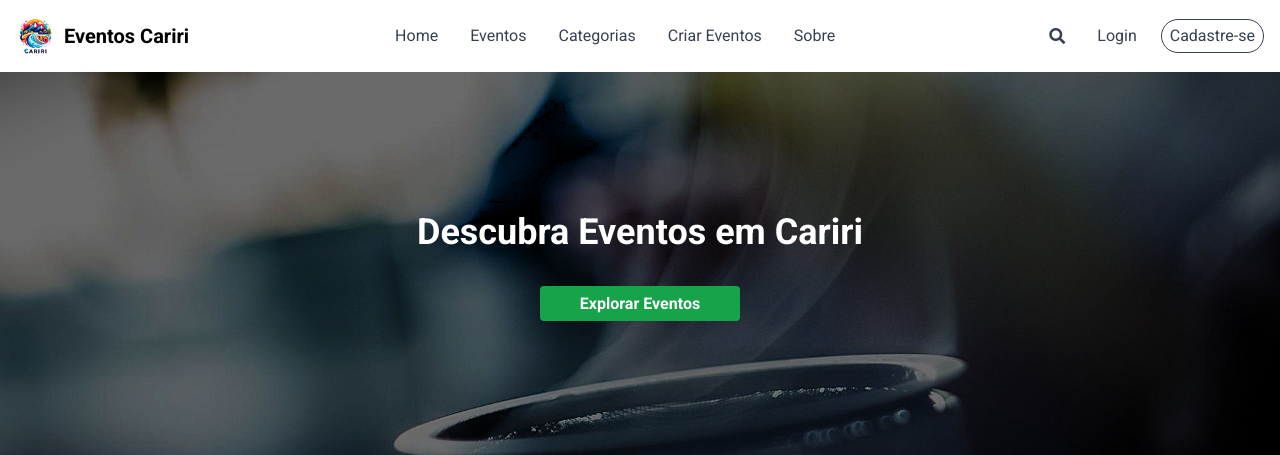
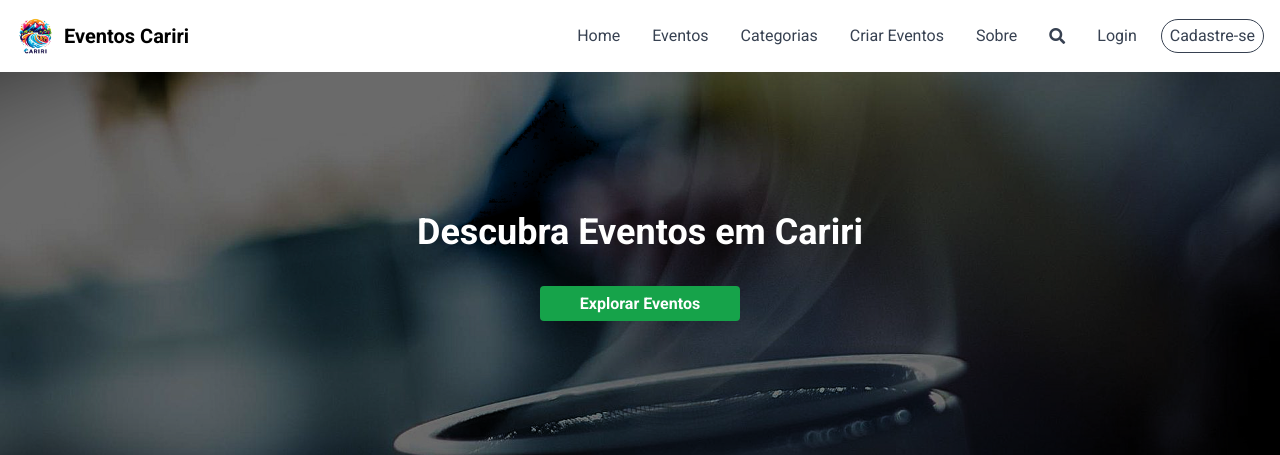
Before and after one commit to AlfaTeamUninassau/eventos_cariri, a Django app: page / in a window 1280 px wide. Shown: the top 455 px of the page. Run offline with Django 5.2, Linux system fonts and the light colour scheme; grey boxes labelled with a size stand in for pictures from a placeholder-image service; data that the repository does not hold is empty; some libraries are stand-ins or nearby versions.

Commit message:
feat: ux adjustments

```diff
--- a/eventos_cariri/static/eventos_cariri/css/styles.css
+++ b/eventos_cariri/static/eventos_cariri/css/styles.css
@@ -22,3 +22,7 @@
     padding: 10px; /* Espaçamento interno */
     border-radius: 5px; /* Bordas arredondadas */
   }
+
+  .hidden {
+    display: none;
+}
--- a/eventos_cariri/templates/base.html
+++ b/eventos_cariri/templates/base.html
@@ -23,35 +23,39 @@
 
     <!-- Header -->
     <header class="bg-white shadow-md">
-        <div class="container mx-auto px-4 py-4 flex flex-wrap justify-between items-center">
-            <div class="flex items-center">
+        <div class="container mx-auto px-4 py-4 flex justify-between items-center">
+            <div id="site-title" class="flex items-center">
                 <img alt="Eventos Cariri Logo" class="h-10 w-10" height="40" src="{% static 'eventos_cariri/images/logomarca.png' %}"/>
-                <span class="ml-2 text-xl font-bold">Eventos Cariri</span>
+                <span id="site-sub-title" class="ml-2 text-xl font-bold">Eventos Cariri</span>
             </div>
-            <nav class="flex flex-wrap space-x-4 mt-4 md:mt-0">
-                <a class="text-gray-700 rounded-full px-2 py-1 hover:bg-gray-500 text-black" href="{% url 'home' %}">Home</a>
-                <a class="text-gray-700 rounded-full px-2 py-1 hover:bg-gray-500 text-black" href="{% url 'events' %}">Eventos</a>
-                <a class="text-gray-700 rounded-full px-2 py-1 hover:bg-gray-500 text-black" href="#">Categorias</a>
-                <a class="text-gray-700 rounded-full px-2 py-1 hover:bg-gray-500 text-black" href="{% url 'event_create' %}">Criar Eventos</a>
-                <a class="text-gray-700 rounded-full px-2 py-1 hover:bg-gray-500 text-black" href="#">Sobre</a>
+            <div class="flex items-center space-x-4">
+                <nav id="menu" class="hidden md:flex flex-wrap space-x-4 mt-4 md:mt-0">
+                    <a class="text-gray-700 rounded-full px-2 py-1 hover:bg-gray-500 hover:text-white" href="{% url 'home' %}">Home</a>
+                    <a class="text-gray-700 rounded-full px-2 py-1 hover:bg-gray-500 hover:text-white" href="{% url 'events' %}">Eventos</a>
+                    <a class="text-gray-700 rounded-full px-2 py-1 hover:bg-gray-500 hover:text-white" href="#">Categorias</a>
+                    <a class="text-gray-700 rounded-full px-2 py-1 hover:bg-gray-500 hover:text-white" href="{% url 'event_create' %}">Criar Eventos</a>
+                    <a class="text-gray-700 rounded-full px-2 py-1 hover:bg-gray-500 hover:text-white" href="#">Sobre</a>
                     {% if user.is_superuser %}
-                <a class="text-gray-700 rounded-full px-2 py-1 hover:bg-gray-500 text-black" href="{% url 'analysis_events' %}">Análise</a>
+                    <a class="text-gray-700 rounded-full px-2 py-1 hover:bg-gray-500 hover:text-white" href="{% url 'analysis_events' %}">Análise</a>
                     {% endif %}
                 </nav>
-            <div class="flex space-x-4 mt-4 md:mt-0 items-center">
-                <div class="relative flex items-center">
+                <div id="search" class="relative flex items-center">
                     <input id="search-input" type="text" class="hidden p-2 border rounded" placeholder="Pesquisar...">
                     <input id="event-name" type="hidden" value="">
                     <i id="search-icon" class="fas fa-search text-gray-700 rounded-full px-2 py-2 hover:text-black cursor-pointer"></i>
-                    <button id="close-search" class="hidden ml-2 text-gray-700 hover:text-black cursor-pointer">&times;</button>                </div>
+                    <button id="close-search" class="hidden ml-2 text-gray-700 hover:text-black cursor-pointer">&times;</button>
+                </div>
 
                 {% if user.is_authenticated %}
-                    <span class="text-gray-700">Olá, {{ user.username }}</span>
-                    <a class="text-red hover:text-white border border-gray-700 rounded-full px-2 py-1 hover:bg-red-500" href="{% url 'logout' %}">Sair</a>
+                    <span id="hi" class="text-gray-700">Olá, {{ user.username }}</span>
+                    <a id="exit" class="text-red hover:text-white border border-gray-700 rounded-full px-2 py-1 hover:bg-red-500" href="{% url 'logout' %}">Sair</a>
                 {% else %}
-                    <a class="text-gray-700 rounded-full px-2 py-1 hover:bg-gray-500" href="{% url 'login' %}">Login</a>
-                    <a class="text-gray-700 hover:text-black border border-gray-700 rounded-full px-2 py-1 hover:bg-gray-500" href="{% url 'register' %}">Cadastre-se</a>
+                    <a id="login" class="text-gray-700 rounded-full px-2 py-1 hover:text-white hover:bg-green-500" href="{% url 'login' %}">Login</a>
+                    <a id="singin" class="text-gray-700 hover:text-black border border-gray-700 rounded-full px-2 py-1 hover:bg-blue-500 hover:text-white" href="{% url 'register' %}">Cadastre-se</a>
                 {% endif %}
+                <button id="menu-toggle" class="block md:hidden text-gray-700 hover:text-black focus:outline-none">
+                    <i class="fas fa-bars"></i>
+                </button>
             </div>
         </div>
     </header>
@@ -100,6 +104,15 @@
             const searchIcon = document.getElementById('search-icon');
             const searchInput = document.getElementById('search-input');
             const closeSearch = document.getElementById('close-search');
+            const menuToggle = document.getElementById('menu-toggle');
+            const menu = document.getElementById('menu');
+            const siteTitle = document.getElementById('site-title');
+            const login = document.getElementById('login');
+            const singin = document.getElementById('singin');
+            const hi = document.getElementById('hi');
+            const exit = document.getElementById('exit');
+            const user = document.getElementById('user');
+            const userName = document.getElementById('user_name');
 
             searchIcon.addEventListener('click', function() {
                 searchInput.classList.toggle('hidden');
@@ -115,6 +128,17 @@
                 searchInput.classList.add('hidden');
                 closeSearch.classList.add('hidden');
             });
+
+            menuToggle.addEventListener('click', function() {
+                menu.classList.toggle('hidden');
+                siteTitle.classList.toggle('hidden');
+                if (login) login.classList.toggle('hidden');
+                if (exit) exit.classList.toggle('hidden');
+                if (singin) singin.classList.toggle('hidden');
+                if (hi) hi.classList.toggle('hidden');
+                if (user) user.classList.toggle('hidden');
+                if (userName) userName.classList.toggle('hidden');
+            });
         });
 
         function searchEvents() {
--- a/events/templates/home.html
+++ b/events/templates/home.html
@@ -24,7 +24,7 @@
         <p class="text-white mt-10">
 
         </p>
-        <a href="{% url 'events' %}" class="mt-2 px-10 py-2 bg-green-600 text-white font-semibold rounded">
+        <a href="{% url 'events' %}" class="mt-2 px-10 py-2 bg-green-600 text-white font-semibold rounded overflow-hidden transform transition-transform duration-300 hover:scale-105">
             Explorar Eventos
                 </a>
 
```
Lines whose indentation alone changed are shown as unchanged.
